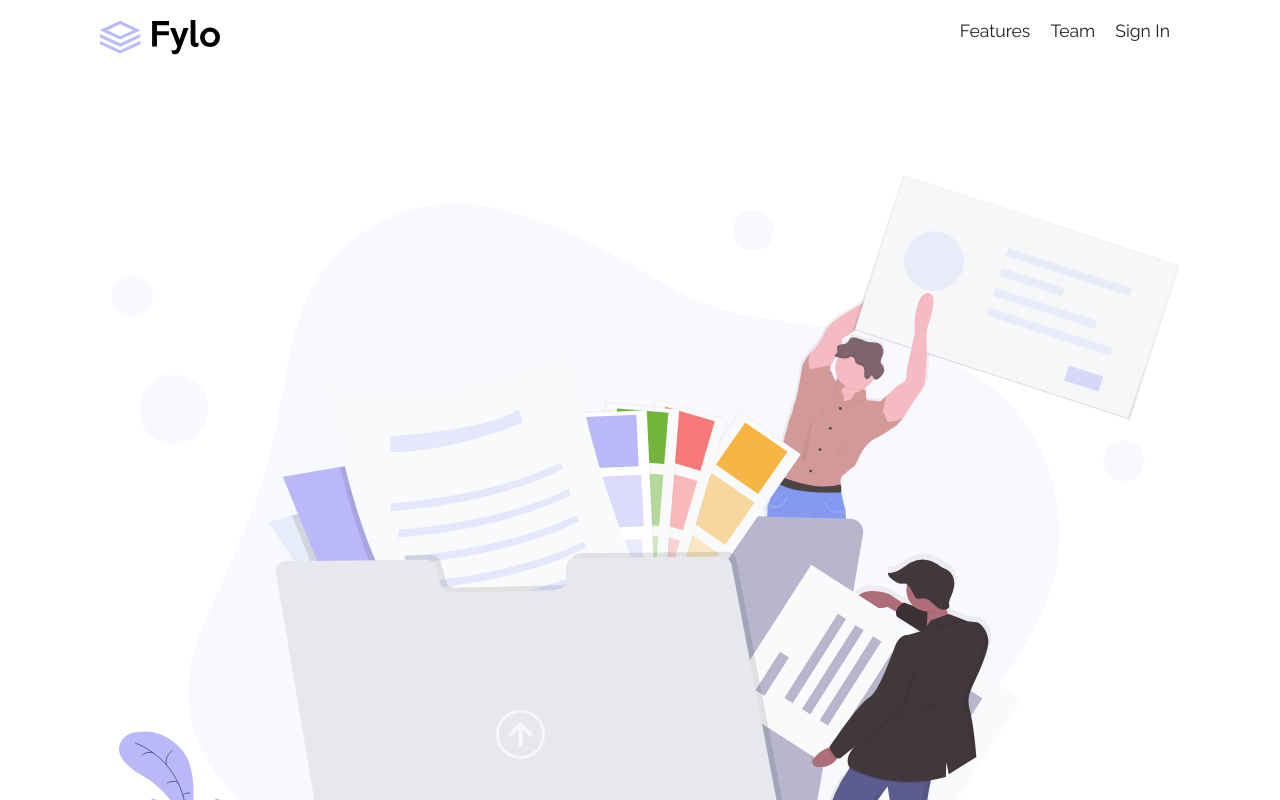
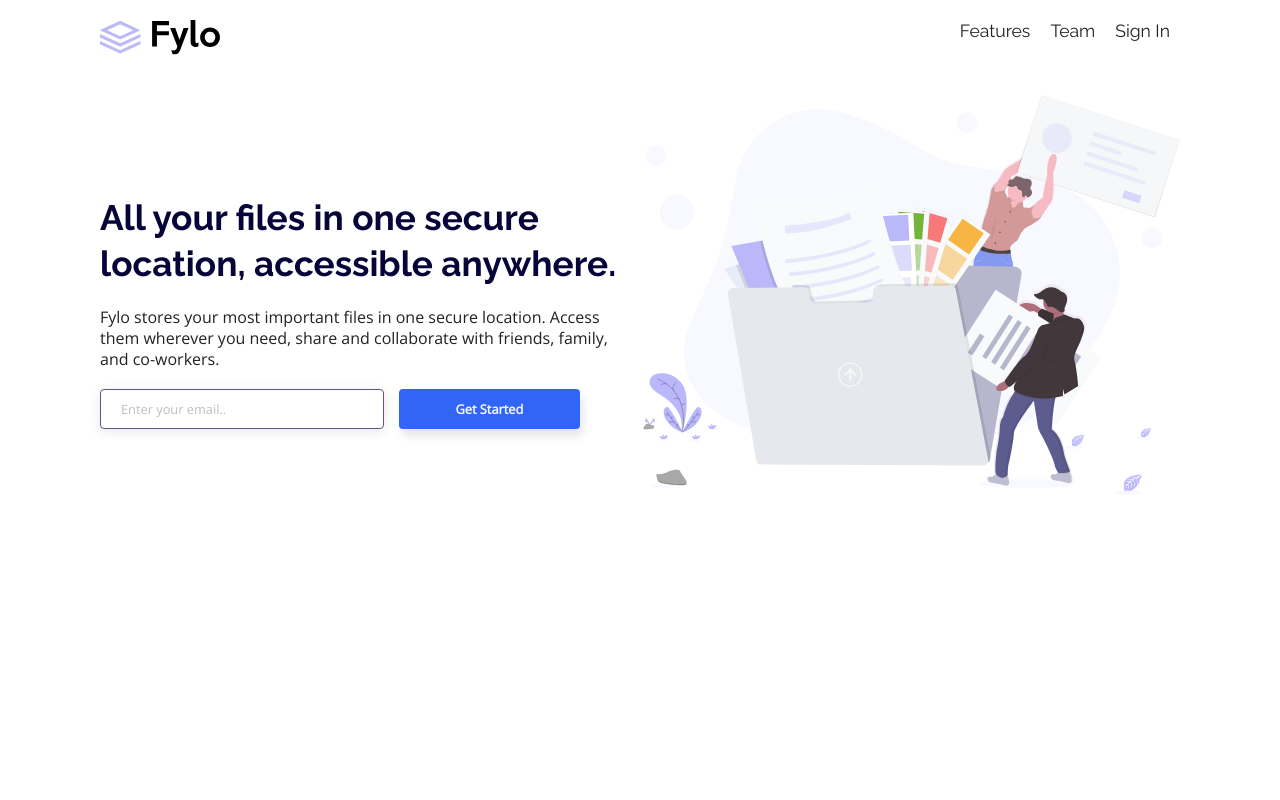
Before and after one commit to SPDUK/fylo, a React (Create React App) app: page / in a window 1280 px wide. Shown: the top 800 px of the page. Built offline with nearby package versions, Linux system fonts and the light colour scheme.

Commit message:
feat: add jumbotron & styles for mobile and desktop

```diff
--- a/src/components/Jumbotron/jumbotron.jsx
+++ b/src/components/Jumbotron/jumbotron.jsx
@@ -3,20 +3,24 @@ import './jumbotron.scss';
 import illustration from '../../images/illustration-1.svg';
 
 const jumbotron = () => (
-  <div className="jumbotron container">
+  <div className="container jumbotron">
     <img alt="fylo" src={illustration} />
+    <div className="jumbotron-info">
       <h2>All your files in one secure location, accessible anywhere.</h2>
-    <div className="mw-350">
+      <div className="mw-350-sm">
         <h4>
-        Fylo stores your most important files in one secure location. Access them wherever you need,
-        share and collaborate with friends, family, and co-workers.
+          Fylo stores your most important files in one secure location. Access them wherever you
+          need, share and collaborate with friends, family, and co-workers.
         </h4>
+        <div className="jumbotron-actions">
           <input className="email-input shadow-sm" placeholder="Enter your email.." type="text" />
           <button type="button" className="button-primary shadow-md">
             Get Started
           </button>
         </div>
       </div>
+    </div>
+  </div>
 );
 
 export default jumbotron;
--- a/src/components/Jumbotron/jumbotron.scss
+++ b/src/components/Jumbotron/jumbotron.scss
@@ -1,19 +1,59 @@
+@import '../../styles/variables.scss';
 .jumbotron {
-  margin-top: 80px;
   text-align: center;
 
   img {
+    padding-top: 80px;
     width: 100%;
+  }
+  h2 {
+    color: $primary;
+  }
+  h4 {
+    font-size: 14px;
+    font-weight: 400;
   }
   h2,
   h4 {
     margin: 30px 0px;
   }
-  h4 {
-    font-size: 14px;
-    font-weight: 400;
-  }
   input {
     margin-bottom: 20px;
   }
+  @media (min-width: 1200px) {
+    display: flex;
+    flex-direction: row-reverse;
+    img {
+      padding-top: 0;
+      width: 50%;
+    }
+    h2 {
+      font-size: 2.2em;
+    }
+    h4 {
+      font-size: 1em;
+    }
+    h2,
+    h4 {
+      text-align: left;
+      max-width: 100%;
+      margin: 20px 0;
+    }
+    &-info {
+      margin-top: 80px;
+      margin-right: auto;
+      max-width: 540px;
+    }
+    &-actions {
+      display: flex;
+      max-width: 480px;
+      input {
+        flex: 2;
+        margin-right: 15px;
+      }
+      button {
+        flex: 1.3;
+      }
+    }
+  }
 }
--- a/src/styles/variables.scss
+++ b/src/styles/variables.scss
@@ -16,6 +16,7 @@ nav {
 }
 
 .container {
+  margin: 0 auto;
   padding: 20px 15px;
   @media (min-width: 768px) {
     padding: 20px 50px;
@@ -27,30 +28,44 @@ nav {
 }
 
 .email-input {
+  transition: 0.2s ease-out;
   padding: 12px 20px;
-  font-size: 0.85em;
+  font-size: 0.8em;
   border: 1px solid $primary-alt;
   border-radius: 4px;
   width: 100%;
   max-width: 350px;
+  outline: none;
+  max-height: 40px;
   &::placeholder {
     color: $neutral-alt;
+  }
+  &:focus {
+    border: 1px solid $accent;
   }
 }
 
 .button-primary {
+  transition: 0.2s ease-out;
   background: $accent;
   width: 100%;
   padding: 12px;
   border-radius: 4px;
   color: $neutral;
   font-weight: 700;
-  font-size: 0.9em;
+  font-size: 0.8em;
+  max-height: 40px;
+  &:hover {
+    background: $accent-alt;
+  }
 }
 
-.mw-350 {
+.mw-350-sm {
   margin: 0 auto;
   max-width: 300px;
+  @media (min-width: 1200px) {
+    max-width: 100%;
+  }
 }
 
 .shadow-sm {
```
Lines whose indentation alone changed are shown as unchanged.
